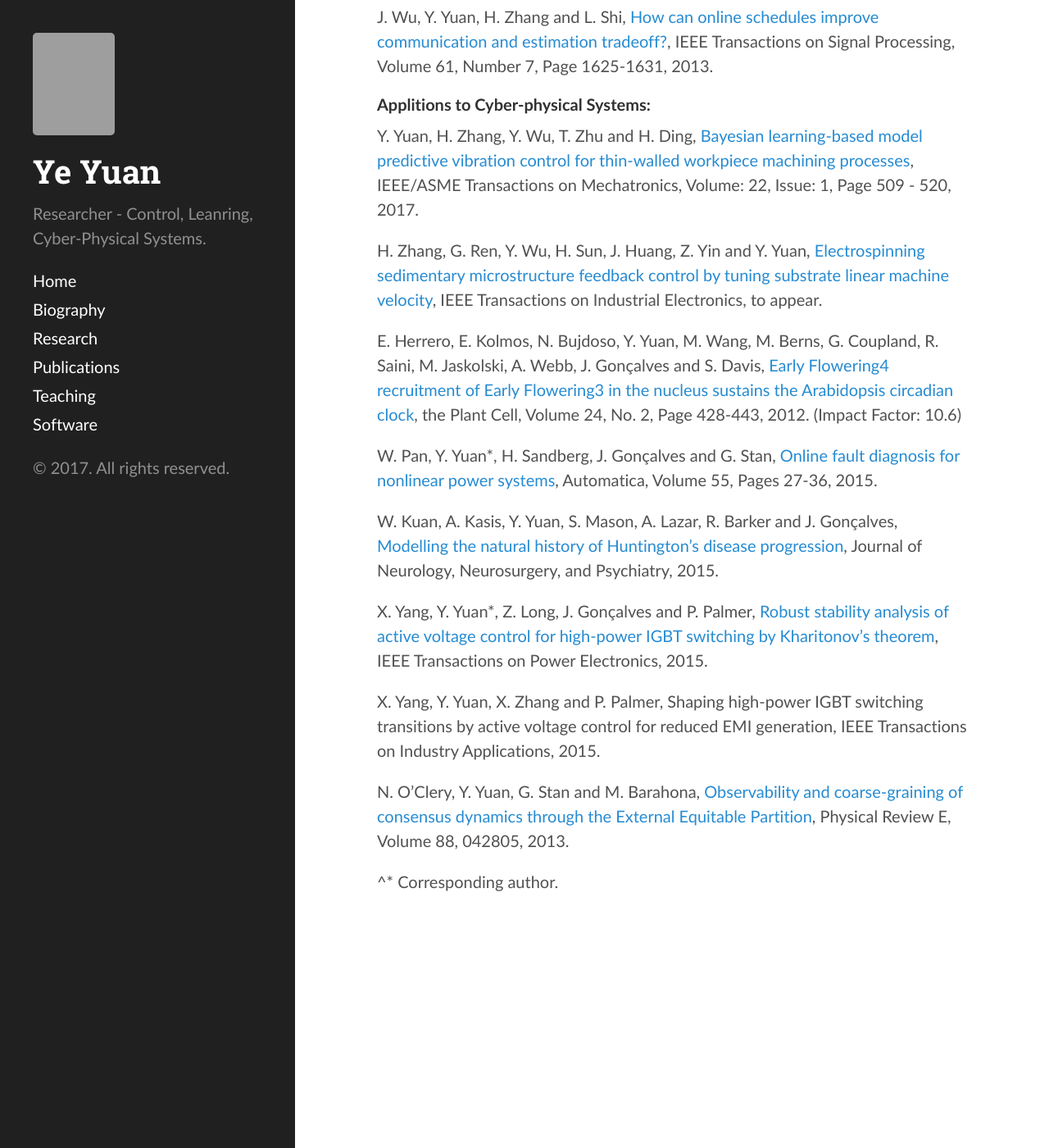
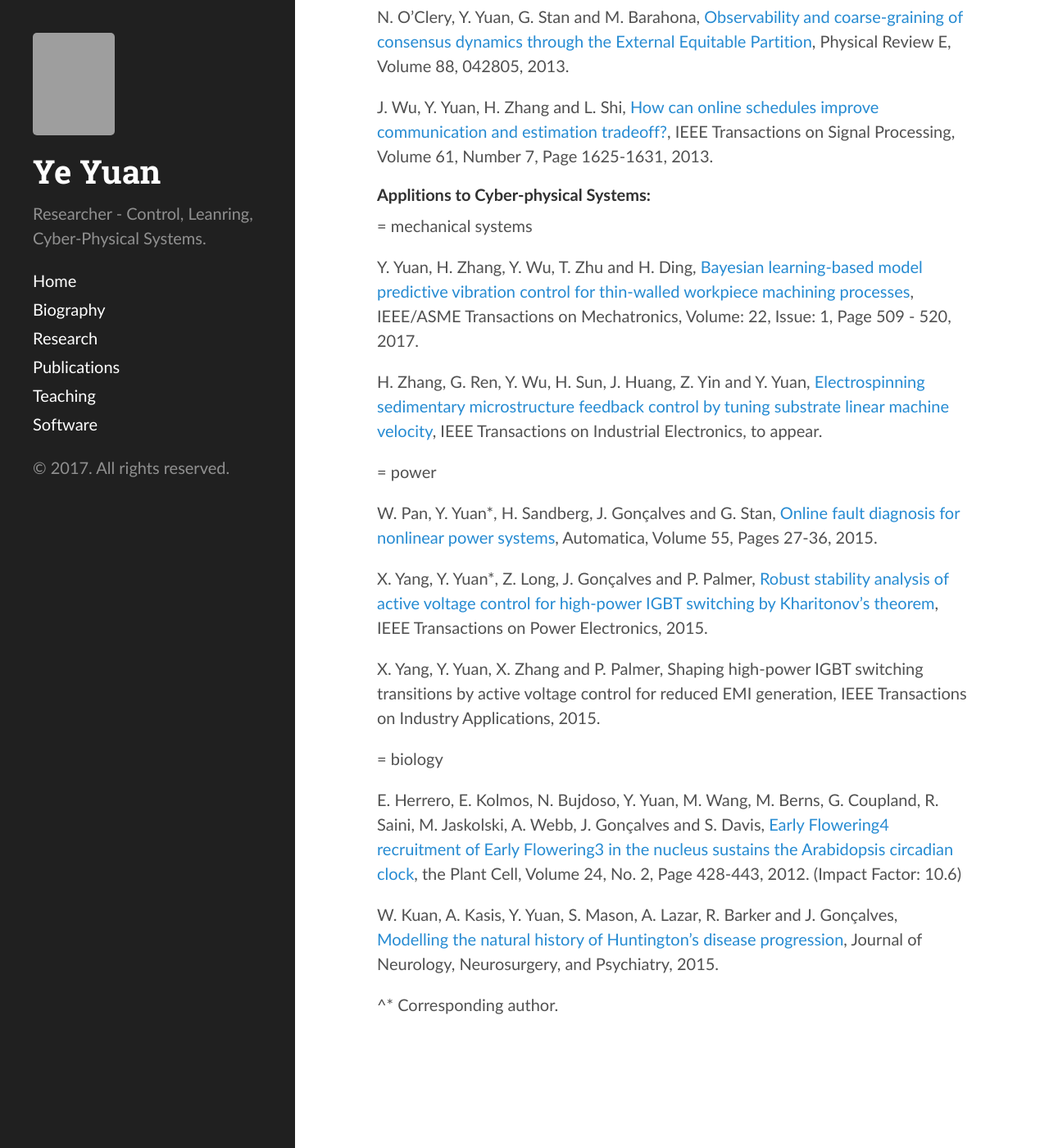
Before and after one commit to yy311/yy311.github.io, a Jekyll site: the page built from publication.md, in a window 1280 px wide and 1400 px high, scrolled down 1233 px. Shown: the whole window at 82% size. Built offline with Jekyll 4.4.1, drawn with Linux system fonts in a browser that asks for light colours; some of the changed text lies outside the part shown; grey boxes are pictures that could not be loaded.

Commit message:
Update publication.md

```diff
--- a/publication.md
+++ b/publication.md
@@ -16,7 +16,7 @@ On the Inverse Power Flow Problem. https://arxiv.org/abs/1610.06631
 
 <h4>System Identification and Control Theory</h4>
 
-Y. Yuan, M. Li, J. Liu and C. Tomlin, [On the Powerball Method.](https://arxiv.org/abs/1603.07421), submitted.
+Y. Yuan, M. Li, J. Liu and C. Tomlin, [On the Powerball Method](https://arxiv.org/abs/1603.07421), submitted.
 
 Y. Yuan, K. Glover and J. Gonçalves, [On minimal realisations of dynamical structure functions](http://arxiv.org/abs/1409.0072), Automatica, Volume 55, Pages 159-164, 2015.
 
@@ -34,25 +34,35 @@ T. Charalambous, Y. Yuan*, T. Yang, W. Pan, C. Hadjicostis, M. Johansson, [Distr
 
 L. Shi, Y. Yuan and J. Chen, [Finite horizon LQR control with limited controller-system communication](http://ieeexplore.ieee.org/xpl/articleDetails.jsp?arnumber=6389717), IEEE Transactions on Automatic Control, Volume 58, Issue 7, Page 1835-1841, 2013.
 
+N. O’Clery, Y. Yuan, G. Stan and M. Barahona, [Observability and coarse-graining of consensus dynamics through the External Equitable Partition](http://scholar.harvard.edu/files/neaveoclery/files/pre2013.pdf?m=1384899642), Physical Review E, Volume 88, 042805, 2013.
+
+
 J. Wu, Y. Yuan, H. Zhang and L. Shi, [How can online schedules improve communication and estimation tradeoff?](http://ieeexplore.ieee.org/stamp/stamp.jsp?arnumber=6410050), IEEE Transactions on Signal Processing, Volume 61, Number 7, Page 1625-1631, 2013.
 
 
 <h4>Applitions to Cyber-physical Systems:</h4>
 
+= mechanical systems
+
 Y. Yuan, H. Zhang, Y. Wu, T. Zhu and H. Ding, [Bayesian learning-based model predictive vibration control for thin-walled workpiece machining processes](http://ieeexplore.ieee.org/document/7676308/), IEEE/ASME Transactions on Mechatronics, Volume: 22, Issue: 1, Page 509 - 520, 2017.
 
 H. Zhang, G. Ren, Y. Wu, H. Sun, J. Huang, Z. Yin and Y. Yuan, [Electrospinning sedimentary microstructure feedback control by tuning substrate linear machine velocity](http://ieeexplore.ieee.org/document/7927490/), IEEE Transactions on Industrial Electronics, to appear.
 
-E. Herrero, E. Kolmos, N. Bujdoso, Y. Yuan, M. Wang, M. Berns, G. Coupland, R. Saini, M. Jaskolski, A. Webb, J. Gonçalves and S. Davis, [Early Flowering4 recruitment of Early Flowering3 in the nucleus sustains the Arabidopsis circadian clock](http://www.plantcell.org/content/early/2012/02/07/tpc.111.093807.abstract), the Plant Cell, Volume 24, No. 2, Page 428-443, 2012. (Impact Factor: 10.6)
+
+= power
 
 W. Pan, Y. Yuan*, H. Sandberg, J. Gonçalves and G. Stan, [Online fault diagnosis for nonlinear power systems](http://ac.els-cdn.com/S0005109815000941/1-s2.0-S0005109815000941-main.pdf?_tid=b5e10452-5cd8-11e5-aaba-00000aab0f02&acdnat=1442452333_2541d645986555cf7b4e93810a863942), Automatica, Volume 55, Pages 27-36, 2015.
-
-W. Kuan, A. Kasis, Y. Yuan, S. Mason, A. Lazar, R. Barker and J. Gonçalves,[ Modelling the natural history of Huntington’s disease progression](http://jnnp.bmj.com/content/86/10/1143.abstract), Journal of Neurology, Neurosurgery, and Psychiatry, 2015.
 
 X. Yang, Y. Yuan*, Z. Long, J. Gonçalves and P. Palmer, [Robust stability analysis of active voltage control for high-power IGBT switching by Kharitonov’s theorem](http://ieeexplore.ieee.org/xpls/abs_all.jsp?arnumber=7115949&tag=1), IEEE Transactions on Power Electronics, 2015.
 
 X. Yang, Y. Yuan, X. Zhang and P. Palmer, Shaping high-power IGBT switching transitions by active voltage control for reduced EMI generation, IEEE Transactions on Industry Applications, 2015.
 
-N. O’Clery, Y. Yuan, G. Stan and M. Barahona, [Observability and coarse-graining of consensus dynamics through the External Equitable Partition](http://scholar.harvard.edu/files/neaveoclery/files/pre2013.pdf?m=1384899642), Physical Review E, Volume 88, 042805, 2013.
+= biology
+
+E. Herrero, E. Kolmos, N. Bujdoso, Y. Yuan, M. Wang, M. Berns, G. Coupland, R. Saini, M. Jaskolski, A. Webb, J. Gonçalves and S. Davis, [Early Flowering4 recruitment of Early Flowering3 in the nucleus sustains the Arabidopsis circadian clock](http://www.plantcell.org/content/early/2012/02/07/tpc.111.093807.abstract), the Plant Cell, Volume 24, No. 2, Page 428-443, 2012. (Impact Factor: 10.6)
+
+W. Kuan, A. Kasis, Y. Yuan, S. Mason, A. Lazar, R. Barker and J. Gonçalves,[ Modelling the natural history of Huntington’s disease progression](http://jnnp.bmj.com/content/86/10/1143.abstract), Journal of Neurology, Neurosurgery, and Psychiatry, 2015.
+
+
 
  ^* Corresponding author.
```
